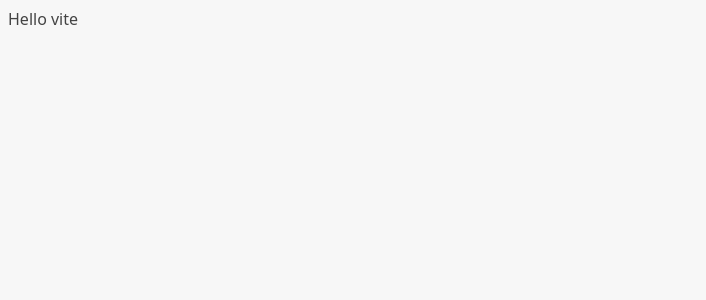
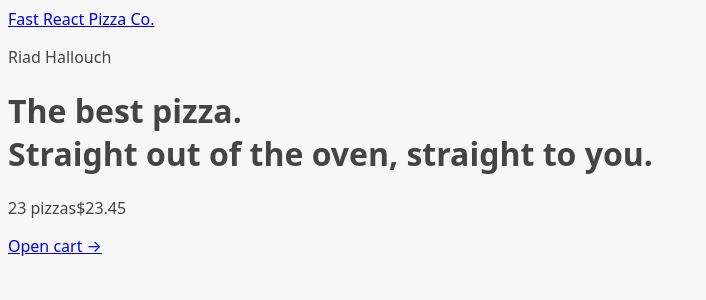
Before and after one commit to GaziRiad/fast-react-pizza, a React (Vite) app: page / in a window 1280 px wide. Shown: the top 300 px of the page, without its empty margins (0-706 px from the left). Built offline with nearby package versions, Linux system fonts and the light colour scheme.

Commit message:
Building th app layout

```diff
--- a/package.json
+++ b/package.json
@@ -11,7 +11,8 @@
   },
   "dependencies": {
     "react": "^18.2.0",
-    "react-dom": "^18.2.0"
+    "react-dom": "^18.2.0",
+    "react-router-dom": "^6.16.0"
   },
   "devDependencies": {
     "@types/react": "^18.2.15",
--- a/src/App.jsx
+++ b/src/App.jsx
@@ -1,5 +1,43 @@
+import { RouterProvider, createBrowserRouter } from "react-router-dom";
+
+import Home from "./ui/Home";
+import Menu from "./features/menu/Menu";
+import Cart from "./features/cart/Cart";
+import CreateOrder from "./features/order/CreateOrder";
+import Order from "./features/order/Order";
+import Error from "./ui/Error";
+import AppLayout from "./ui/AppLayout";
+
+const router = createBrowserRouter([
+  {
+    element: <AppLayout />,
+    children: [
+      {
+        path: "/",
+        element: <Home />,
+      },
+      {
+        path: "/menu",
+        element: <Menu />,
+      },
+      {
+        path: "/cart",
+        element: <Cart />,
+      },
+      {
+        path: "/order/new",
+        element: <CreateOrder />,
+      },
+      {
+        path: "/order/:orderId",
+        element: <Order />,
+      },
+    ],
+  },
+]);
+
 function App() {
-  return <div>Hello vite</div>;
+  return <RouterProvider router={router} />;
 }
 
 export default App;
--- a/src/features/cart/CartOverview.jsx
+++ b/src/features/cart/CartOverview.jsx
@@ -1,3 +1,5 @@
+import { Link } from "react-router-dom";
+
 function CartOverview() {
   return (
     <div>
@@ -5,7 +7,7 @@
         <span>23 pizzas</span>
         <span>$23.45</span>
       </p>
-      <a href="#">Open cart &rarr;</a>
+      <Link to="/cart">Open cart &rarr;</Link>
     </div>
   );
 }
--- /dev/null
+++ b/src/ui/AppLayout.jsx
@@ -0,0 +1,18 @@
+import { Outlet } from "react-router-dom";
+import CartOverview from "../features/cart/CartOverview";
+import Header from "./Header";
+
+function AppLayout() {
+  return (
+    <div>
+      <Header />
+
+      <main>
+        <Outlet />
+      </main>
+      <CartOverview />
+    </div>
+  );
+}
+
+export default AppLayout;
--- /dev/null
+++ b/src/ui/Header.jsx
@@ -0,0 +1,12 @@
+import { Link } from "react-router-dom";
+
+function Header() {
+  return (
+    <header>
+      <Link to="/">Fast React Pizza Co.</Link>
+      <p>Riad Hallouch</p>
+    </header>
+  );
+}
+
+export default Header;
```
Also changed, not shown: src/features/cart/Cart.jsx (+4 -4 lines), 1 other file (tests, documents, lock files or other folders).
